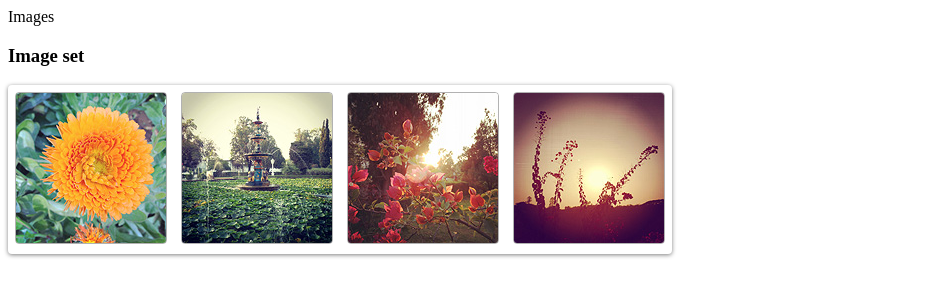
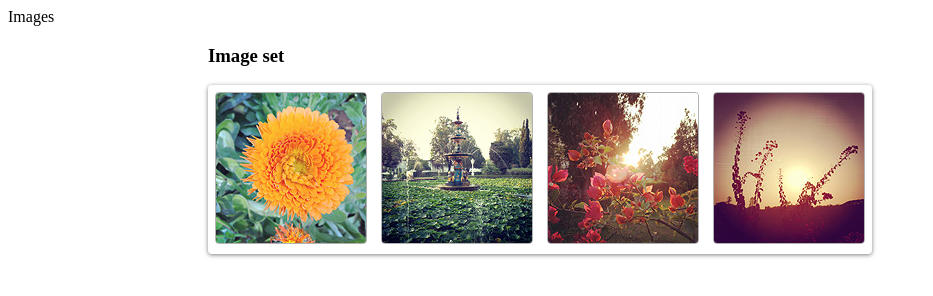
Before and after one commit to manohari/LightBox, a plain HTML site: page index.html in a window 1280 px wide. Shown: the whole page, without its empty margins (0-933 px from the left). Drawn offline with Linux system fonts and the light colour scheme.

Commit message:
modifying the code as per api

```diff
--- a/css/lightbox.css
+++ b/css/lightbox.css
@@ -4,11 +4,11 @@ imageRow {
 }
 
 
-.imageRow .single {
+.imageRow #single {
   float: left;
 }
 
-.imageRow .single a {
+.imageRow #single  {
   float: left;
   display: block;
   background: rgba(255, 255, 255, 0.1);
@@ -23,17 +23,17 @@ imageRow {
   transition: all 0.2s ease-out;
 }
 
-.imageRow .single a img {
+#imageRow #single  img {
   -webkit-border-radius: 4px;
   border-radius: 4px;
   border: 1px solid rgba(0, 0, 0, 0.3);
 }
 
-.imageRow .single a:hover {
+.imageRow #single img:hover {
   background-color: #8ad459;
 }
 
-.imageRow .set {
+#imageRow #set {
   float: left;
   background: rgba(255, 255, 255, 0.1);
   -webkit-border-radius: 4px;
@@ -44,35 +44,48 @@ imageRow {
   transition: all 0.2s ease-out;
 }
 
-.imageRow .set:hover {
+#imageRow #set:hover {
   background: rgba(255, 255, 255, 0.2);
 }
 
-.imageRow .set .single a {
+.imageRow #set #single  {
   background: none;
-  -webkit-border-radius: 0;  border-radius: 0;
+  -webkit-border-radius: 2px;
+  border-radius: 2px;
   -webkit-box-shadow: none;
   -moz-box-shadow: none;
   box-shadow: none;
   margin-right: 0;
 }
 
-.imageRow .set .single a:hover {
+.imageRow #set #single img:hover {
   background-color: #8ad459;
   -webkit-box-shadow: 0 -1px 0 0 rgba(255, 255, 255, 0.2), 0 1px 4px 0 rgba(0, 0, 0, 0.5);
   box-shadow: 0 -1px 0 0 rgba(255, 255, 255, 0.2), 0 1px 4px 0 rgba(0, 0, 0, 0.5);
 }
 
-.imageRow .set .single.first a {
-  -webkit-border-top-left-radius: 4px;
-  border-top-left-radius: 4px;
-  -webkit-border-bottom-left-radius: 4px;
-  border-bottom-left-radius: 4px;
+
+#lightboxOverlay {
+  position: absolute;
+  top: 0;
+  left: 0;
+  z-index: 9999;
+  background-color: black;
+  opacity: 0.85;
+}
+#sidebar {
+    width: 160px;
+    left: 20px;
 }
 
-.imageRow .set .single.last a {
-  -webkit-border-top-right-radius: 4px;
-  border-top-right-radius: 4px;
-  -webkit-border-bottom-right-radius: 4px;
-  border-bottom-right-radius: 4px;
+
+
+
+.section {
+	padding:20px,0;
 }
+
+
+#content {
+  margin-left: 200px;
+}
--- a/index.html
+++ b/index.html
@@ -12,23 +12,10 @@
 	Images
 </div>
 <div id="content">
-<div class="section" id="example">
+<div class="section" id="images">
 	<h3 style="clear: both;">Image set</h3>
-  <div class="imageRow">
-  	<div class="set">
-  	  <div class="single first">
-  		  <a href="images/image-3.jpg" rel="lightbox[plants]" title="Click on the right side of the image to move forward."><img src="images/thumb-3.jpg" alt="Plants: image 1 0f 4 thumb" /></a>
-  		</div>
-      <div class="single">
-  		  <a href="images/image-4.jpg" rel="lightbox[plants]" title="Alternately you can press the right arrow key." ><img src="images/thumb-4.jpg" alt="Plants: image 2 0f 4 thumb" /></a>
-      </div>
-      <div class="single">
-  		  <a href="images/image-5.jpg" rel="lightbox[plants]" title="The script preloads the next image in the set as you're viewing."><img src="images/thumb-5.jpg" alt="Plants: image 3 0f 4 thumb" /></a>
-      </div>
-      <div class="single last">
-  		  <a href="images/image-6.jpg" rel="lightbox[plants]" title="Click the X or anywhere outside the image to close"><img src="images/thumb-6.jpg" alt="Plants: image 4 0f 4 thumb" /></a>
-      </div>
-  	</div>
+  <div class="imageRow" id="imageRow">
+
   </div>
 
 </div>
@@ -38,10 +25,8 @@
 
 <script src="js/lightbox.js"></script>
 <script type="text/javascript">
-
-var lightbox = new Lightbox('set');
-
-
+var images = ['images/thumb-3','images/thumb-4','images/thumb-5','images/thumb-6'];
+var lightbox = new Lightbox('imageRow',images);
 
 
 </script>
--- a/js/lightbox.js
+++ b/js/lightbox.js
@@ -1,21 +1,42 @@
-function Lightbox(divId) {
-	console.log('here');
+function Lightbox(divId,imageArray) {
+	this.divId = divId;
+	this.imageArray = imageArray;
 	this.init();
 }
 
+Lightbox.prototype.init = function() {
+	var docFrag,i,parentDiv,newDiv,imgEle,imgDiv,imgLength,attributes;
+	imgLength = this.imageArray.length;
+	parentDiv = document.getElementById(this.divId);
+	newDiv = this.createElement('div', {
+		'class':'set',
+		'id' :'set'
+	});
+	parentDiv.appendChild(newDiv);
+	attributes = {
+			'class':'single',
+			'id' :'single'
+		}
+	for (i = 0; i < imgLength; i+= 1) {
 
-Lightbox.prototype.init = function() {
-	//this.enable();
-    return this.build();
+		imgDiv = this.createElement('div', attributes);
+		newDiv.appendChild(imgDiv);
+		imgEle = this.createElement('img', {
+		'src':this.imageArray[i]+'.jpg'
+		});
+		imgDiv.appendChild(imgEle);
+
+
+		}
+
+
+	 return this.build();
+
+
+
 };
 
-Lightbox.prototype.enable = function() {
-	var _this = this;
-  	return $('body').on('click', 'a[rel^=lightbox], area[rel^=lightbox]', function(e) {
-    _this.start($(e.currentTarget));
-    return false;
-  });
-};
+
 
 Lightbox.prototype.build = function() {
 	var $lightbox;
@@ -24,7 +45,6 @@ Lightbox.prototype.build = function() {
 
 Lightbox.prototype.createOverlay = function() {
 	var docFrag;
-	this.targetElement = document.body;
 	docFrag = document.createDocumentFragment();
 	docFrag.appendChild(this.createElement('div', {
 		'id':'lightboxOverlay'
```
